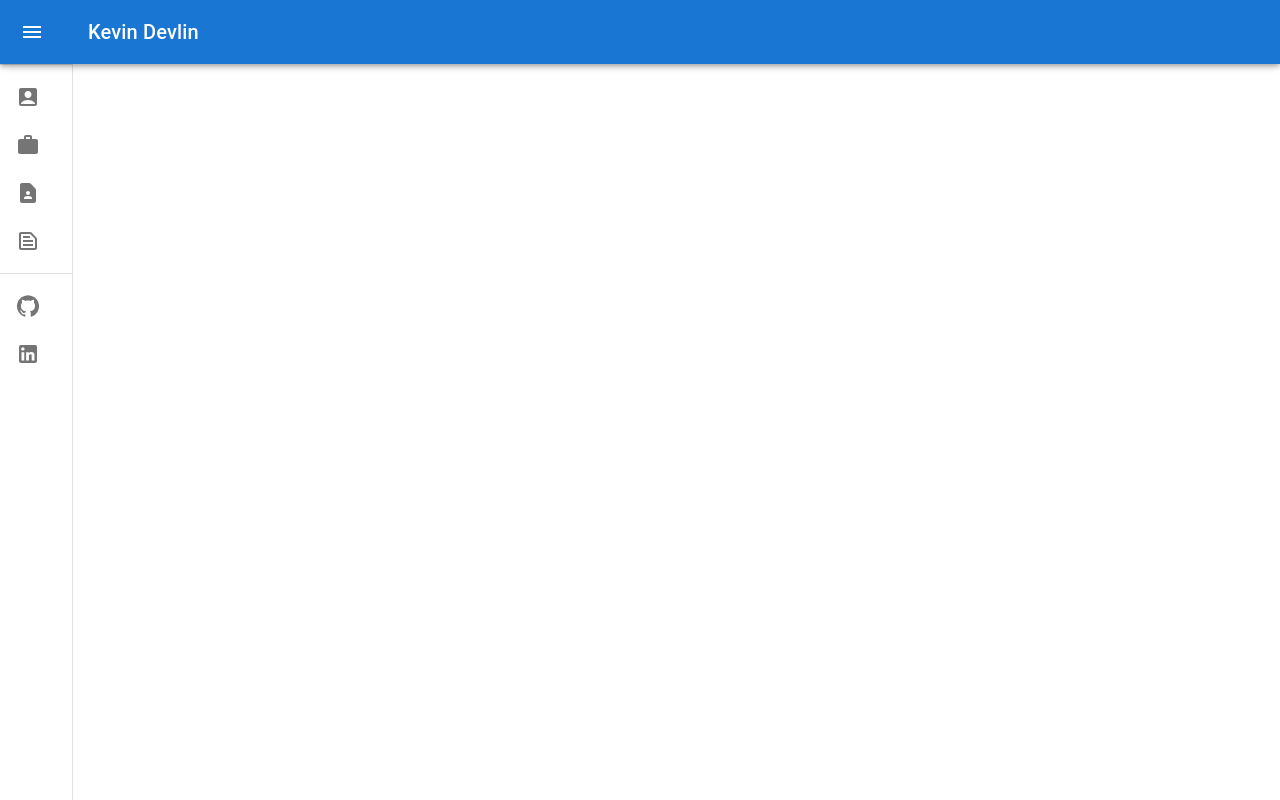
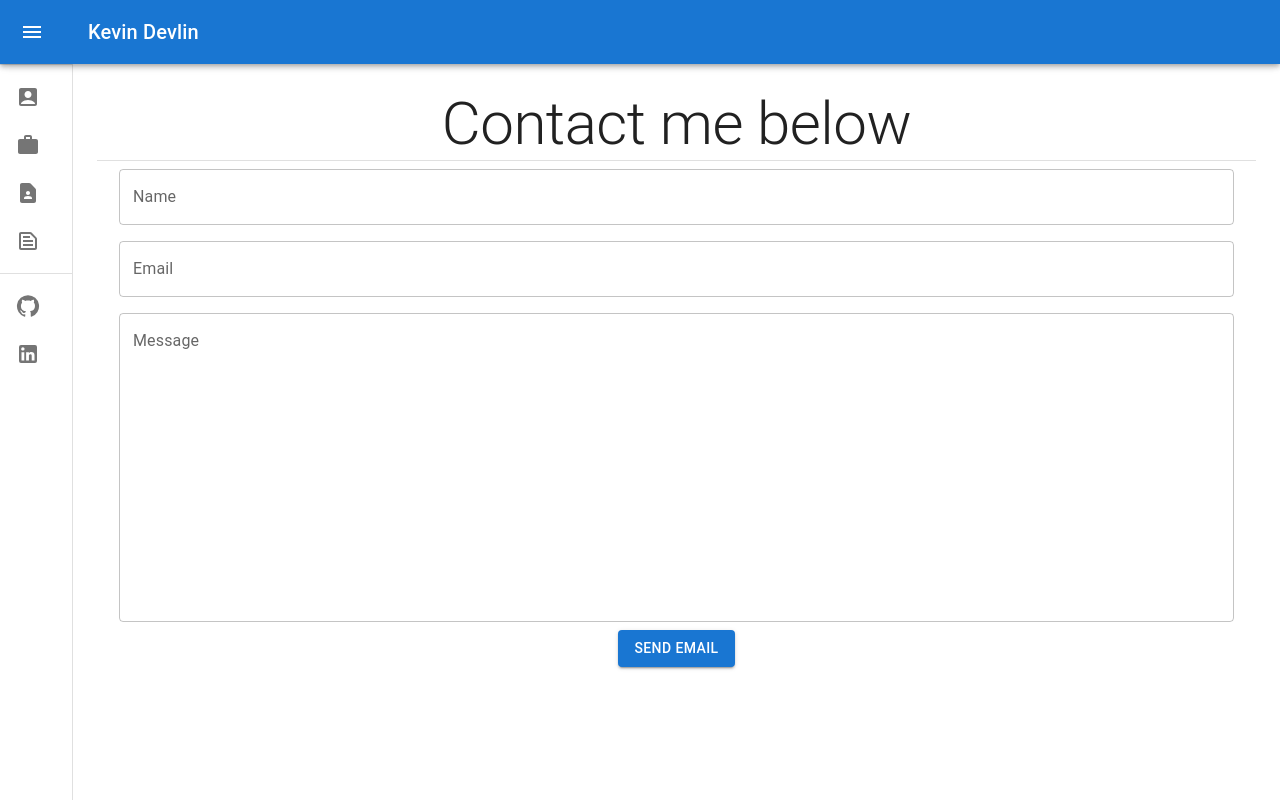
Before and after one commit to azwethinkweizkd/react-portfolio-kev-dev, a React (Create React App) app: page /react-portfolio-kev-dev/contactme in a window 1280 px wide. Built offline with nearby package versions, Linux system fonts and the light colour scheme.

Commit message:
Completed the contact page, wrote some code for the mason portfolio and pushed for tutor

```diff
--- a/src/components/Navbar.js
+++ b/src/components/Navbar.js
@@ -192,14 +192,30 @@ export default function MiniDrawer() {
           </List>
           <Divider />
           <List>
-            {["GitHub Profile", "LinkedIn"].map((text, index) => (
-              <ListItem button key={text}>
+            <a
+              href="https://github.com/azwethinkweizkd"
+              rel="noopener"
+              style={{ textDecoration: "none", color: "rgba(0, 0, 0, 0.87)" }}
+            >
+              <ListItem button>
                 <ListItemIcon>
-                  {index % 2 === 0 ? <GitHubIcon /> : <LinkedInIcon />}
+                  <GitHubIcon />
                 </ListItemIcon>
-                <ListItemText primary={text} />
+                <ListItemText primary="GitHub Profile" />
               </ListItem>
-            ))}
+            </a>
+            <a
+              href="https://www.linkedin.com/in/kevin-devlin-b67b3a7a/"
+              rel="noopener"
+              style={{ textDecoration: "none", color: "rgba(0, 0, 0, 0.87)" }}
+            >
+              <ListItem button>
+                <ListItemIcon>
+                  <LinkedInIcon />
+                </ListItemIcon>
+                <ListItemText primary="LinkedIn" />
+              </ListItem>
+            </a>
           </List>
         </Drawer>
         <Box component="main" sx={{ flexGrow: 1, p: 3 }}>
--- a/src/pages/contactMe.js
+++ b/src/pages/contactMe.js
@@ -1,10 +1,70 @@
 import React from "react";
-import { Grid } from "@mui/material";
+import Box from "@mui/material/Box";
+import TextField from "@mui/material/TextField";
+import { Grid, Typography, Divider, Button } from "@mui/material";
 
 export default function ContactMe() {
   return (
     <>
-      <Grid></Grid>
+      <Grid container>
+        <Grid item sm={12}>
+          <Typography variant="h2" noWrap component="div" textAlign="center">
+            Contact me below
+          </Typography>
+          <Divider />
+          <Box
+            component="form"
+            sx={{
+              "& .MuiTextField-root": { m: 1, width: "124ch" },
+            }}
+            noValidate
+            autoComplete="off"
+          >
+            <TextField
+              fullWidth
+              id="outlined-search"
+              label="Name"
+              type="search"
+              placeholder="Please write your name here"
+            />
+          </Box>
+          <Box
+            component="form"
+            sx={{
+              "& .MuiTextField-root": { m: 1, width: "124ch" },
+            }}
+            noValidate
+            autoComplete="off"
+          >
+            <TextField
+              id="outlined-search"
+              label="Email"
+              type="search"
+              placeholder="Please write your email here"
+            />
+          </Box>
+          <Box
+            component="form"
+            sx={{
+              "& .MuiTextField-root": { m: 1, width: "124ch" },
+            }}
+            noValidate
+            autoComplete="off"
+          >
+            <TextField
+              id="outlined-textarea"
+              label="Message"
+              placeholder="Your message here"
+              multiline
+              minRows={12}
+              justifyContent="flex-start"
+            />
+          </Box>
+          <Button variant="contained" justifyContent="flex-start">
+            Send Email
+          </Button>
+        </Grid>
+      </Grid>
     </>
   );
 }
--- a/src/pages/portfolioBrick.js
+++ b/src/pages/portfolioBrick.js
@@ -1,6 +1,6 @@
 import { ImageList } from "@material-ui/core";
-import { ImageListItemBar, ImageListItem } from "@mui/material";
-const itemData = [];
+import { ImageListItemBar, ImageListItem, ListItemText } from "@mui/material";
+const itemData = require("../seeders/portfolio.js");
 export default function MasonPortfolio() {
   return (
     <ImageList variant="masonry" cols={3} gap={8}>
@@ -13,6 +13,7 @@ export default function MasonPortfolio() {
             loading="lazy"
           />
           <ImageListItemBar position="below" title={item.author} />
+          <ListItemText primary={item.title}></ListItemText>
         </ImageListItem>
       ))}
     </ImageList>
--- /dev/null
+++ b/src/seeders/portfolio.js
@@ -0,0 +1,11 @@
+const testImage = require("../assets/images/thimo-pedersen-TWCnHKKhqSo-unsplash.jpg");
+
+const portfolio = [
+  {
+    "item.img": testImage,
+    "item.title": "test",
+    "item.author": "test",
+  },
+];
+
+module.exports = portfolio;
```
Also changed, not shown: 1 other file (tests, documents, lock files or other folders).
